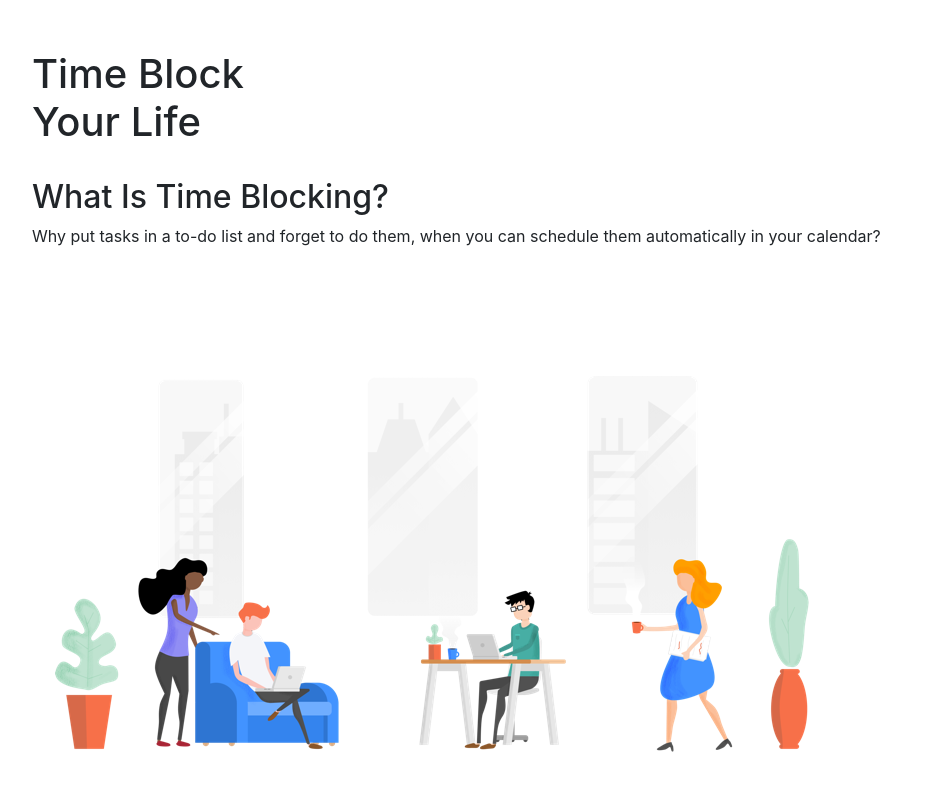
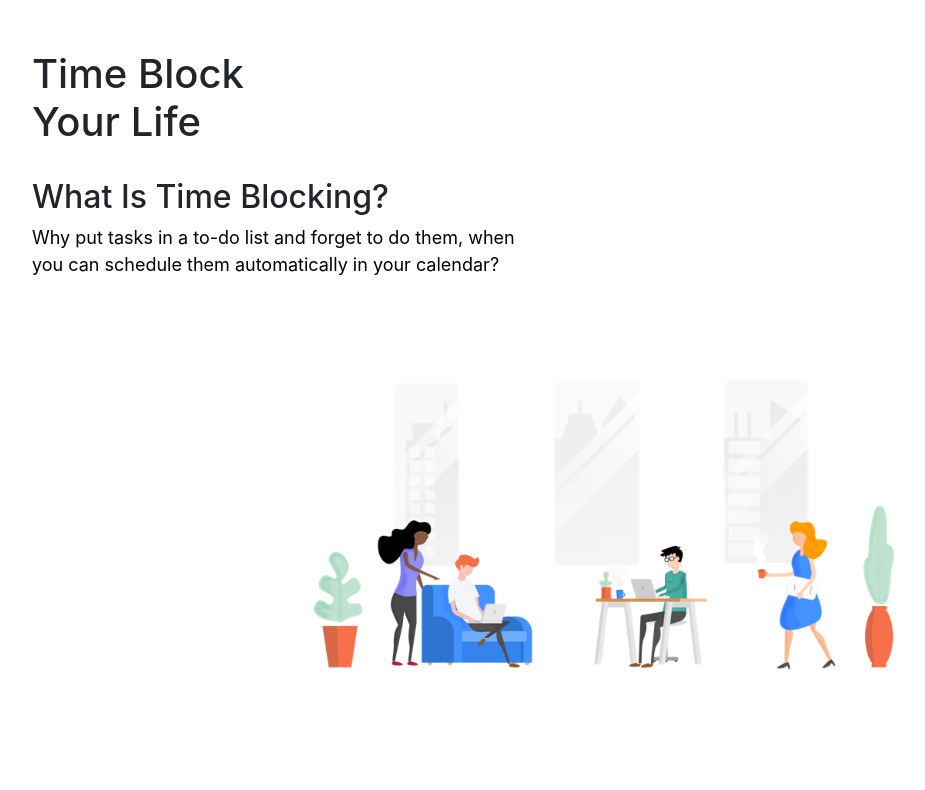
Before and after one commit to kevincheung00/timeblocker, a React (Create React App) app: page / in a window 1280 px wide. Shown: the top 790 px of the page, without its empty margins (168-1093 px from the left). Built offline with nearby package versions, Linux system fonts and the light colour scheme.

Commit message:
New things

```diff
--- a/src/App.css
+++ b/src/App.css
@@ -7,3 +7,15 @@
     padding: 50px 200px;
 
 }
+
+#header-image   {
+    width: 70%;
+    float: right;
+    z-index: 1;
+}
+
+#opening-text   {
+    color: black;
+    font-size: 18px;
+    width: 500px;
+}
--- a/src/components/FadeText.js
+++ b/src/components/FadeText.js
@@ -10,13 +10,13 @@ class FadeText extends React.Component {
         </Fade>
 
         <Fade up>
-            <div>
+            <div id="opening-text">
                 <p>{this.props.content}</p>
             </div>
         </Fade>
 
         <Fade right>
-            <img src={"/images/" + this.props.image} />
+            <img src={"/images/" + this.props.image} id="header-image"/>
         </Fade>
       </div>
     );
```
